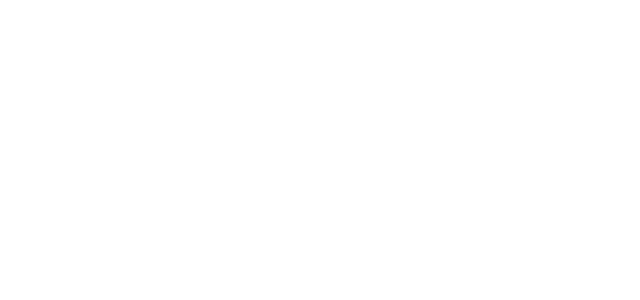
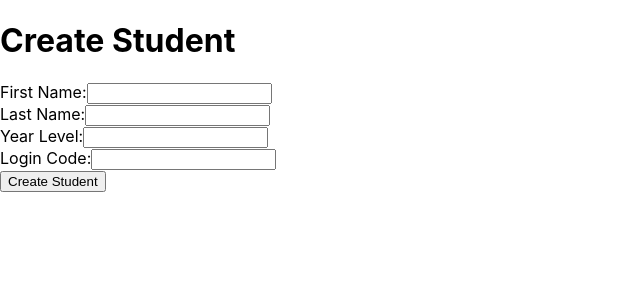
Before and after one commit to HomeReaderApp/HomeReader-FrontEnd, a React (Create React App) app: page /teacher/classlist/1/add-student in a window 1280 px wide. Before the commit this address had no page. Shown: the top 300 px of the page, without its empty margins (0-640 px from the left). Built offline with nearby package versions, Linux system fonts and the light colour scheme.

Commit message:
added the add student feature

```diff
--- a/src/App.js
+++ b/src/App.js
@@ -6,6 +6,7 @@ import RegisterTeacherUser from "./components/TeacherRegister";
 import ReadingForm from "./components/ReadingForm";
 import TeacherPortal from "./pages/TeacherPortal";
 import TeacherClasses from "./components/ClassList";
+import CreateStudentForm from "./components/AddStudent";
 
 
 function App() {
@@ -20,7 +21,7 @@ function App() {
         <Route path="/teacher/:teacherID/portal" element={<TeacherPortal />} />
         <Route path="/teacher/classes" element={<TeacherClasses /> } />
         <Route path="/teacher/classlist/:classID" element={<h1>Teacher class</h1>} />
-        <Route path="/teacher/classlist/:classID/addstudent" element={<h1>Add student</h1>} />
+        <Route path="/teacher/classlist/:classID/add-student" element={<CreateStudentForm />} />
         <Route path="/teacher/classlist/:classID/updatestudent/:studentID" element={<h1>Update student</h1>} />
         <Route path="/teacher/classlist/:classID/studentprofile/:studentID" element={<h1>Student profile</h1>} />
         <Route path="/teacher/classlist/:classID/comments" element={<h1>Comments</h1>} />
--- /dev/null
+++ b/src/components/AddStudent.jsx
@@ -0,0 +1,92 @@
+import React, { useState } from 'react';
+import { useParams } from 'react-router-dom';
+import { getAuthToken } from '../utils/DecodeTokens';
+
+export default function CreateStudentForm(){
+    const { classID } = useParams(); // Get the classID from the URL parameter
+
+    // Now you have access to the classID to use in your component
+    console.log('Class ID:', classID)
+    const [firstName, setFirstName] = useState('');
+    const [lastName, setLastName] = useState('');
+    const [yearLevel, setYearLevel] = useState('');
+    const [loginCode, setLoginCode] = useState('');
+    const [error, setError] = useState(null);
+
+    const handleChange = (e) => {
+        const { name, value } = e.target;
+        // Update the corresponding state based on the input field name
+        if (name === 'firstName') {
+        setFirstName(value);
+        } else if (name === 'lastName') {
+        setLastName(value);
+        } else if (name === 'yearLevel') {
+        setYearLevel(value);
+        } else if (name === 'loginCode') {
+        setLoginCode(value);
+        }
+    };
+
+    const handleSubmit = async (e) => {
+        e.preventDefault();
+        setError(null);
+
+        try {
+        const token = getAuthToken()
+        const response = await fetch(`http://localhost:3001/${classID}`, {
+            method: 'POST',
+            headers: {
+            'Content-Type': 'application/json',
+            'Authorization': `Bearer ${token}`
+
+            },
+            body: JSON.stringify({
+            firstName,
+            lastName,
+            yearLevel,
+            loginCode,
+            }),
+        });
+
+        if (!response.ok) {
+            throw new Error('Failed to create student');
+        }
+
+        // Handle successful student creation here (e.g., show success message, reset form fields, etc.)
+        console.log('Student created successfully');
+        setFirstName('');
+        setLastName('');
+        setYearLevel('');
+        setLoginCode('');
+        } catch (error) {
+        console.error('Error creating student:', error);
+        setError('Failed to create student');
+        }
+    };
+
+    return (
+        <div>
+        <h1>Create Student</h1>
+        <form onSubmit={handleSubmit}>
+            <div>
+            <label>First Name:</label>
+            <input type="text" name="firstName" value={firstName} onChange={handleChange} />
+            </div>
+            <div>
+            <label>Last Name:</label>
+            <input type="text" name="lastName" value={lastName} onChange={handleChange} />
+            </div>
+            <div>
+            <label>Year Level:</label>
+            <input type="text" name="yearLevel" value={yearLevel} onChange={handleChange} />
+            </div>
+            <div>
+            <label>Login Code:</label>
+            <input type="text" name="loginCode" value={loginCode} onChange={handleChange} />
+            </div>
+            <button type="submit">Create Student</button>
+        </form>
+        {error && <p>{error}</p>}
+        </div>
+    );
+    };
--- a/src/components/ClassList.jsx
+++ b/src/components/ClassList.jsx
@@ -1,6 +1,7 @@
 import React, { useEffect, useState } from 'react';
 import { decodeTeacherToken, getAuthToken } from '../utils/DecodeTokens';
 import CreateClassForm from './CreateClass';
+import { Link } from 'react-router-dom';
 
 export default function TeacherClasses() {
   const [classes, setClasses] = useState([]);
@@ -62,7 +63,9 @@ export default function TeacherClasses() {
       ) : (
         <ul>
           {classes.map((teacherClass) => (
-            <li key={teacherClass._id}>{teacherClass.className}</li>
+            <li key={teacherClass._id}>
+            <Link to={`/teacher/classlist/${teacherClass._id}/add-student`}>{teacherClass.className}</Link>
+          </li>
           ))}
         </ul>
       )}
```
Also changed, not shown: src/components/StudentList.jsx (added, +28 -0 lines).
